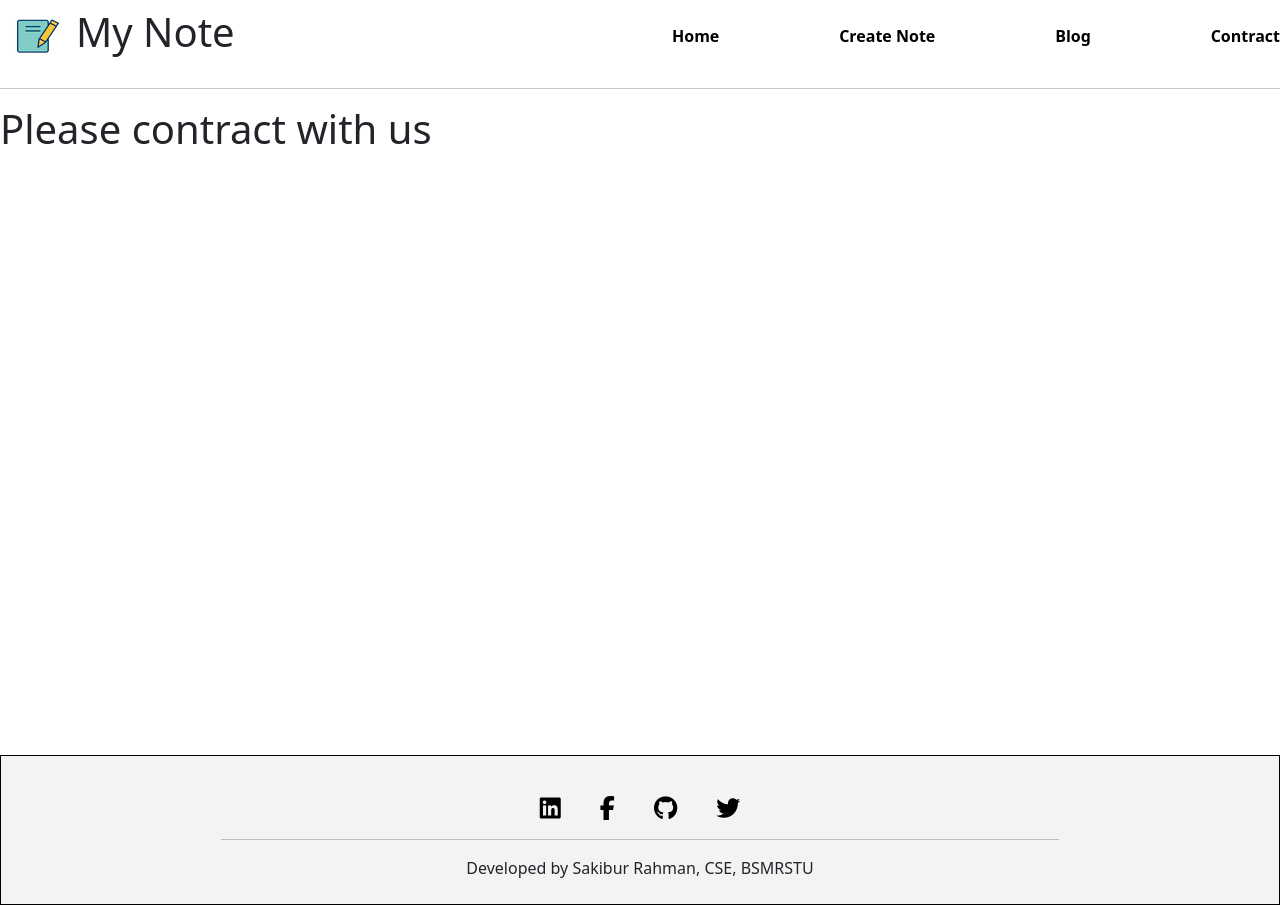
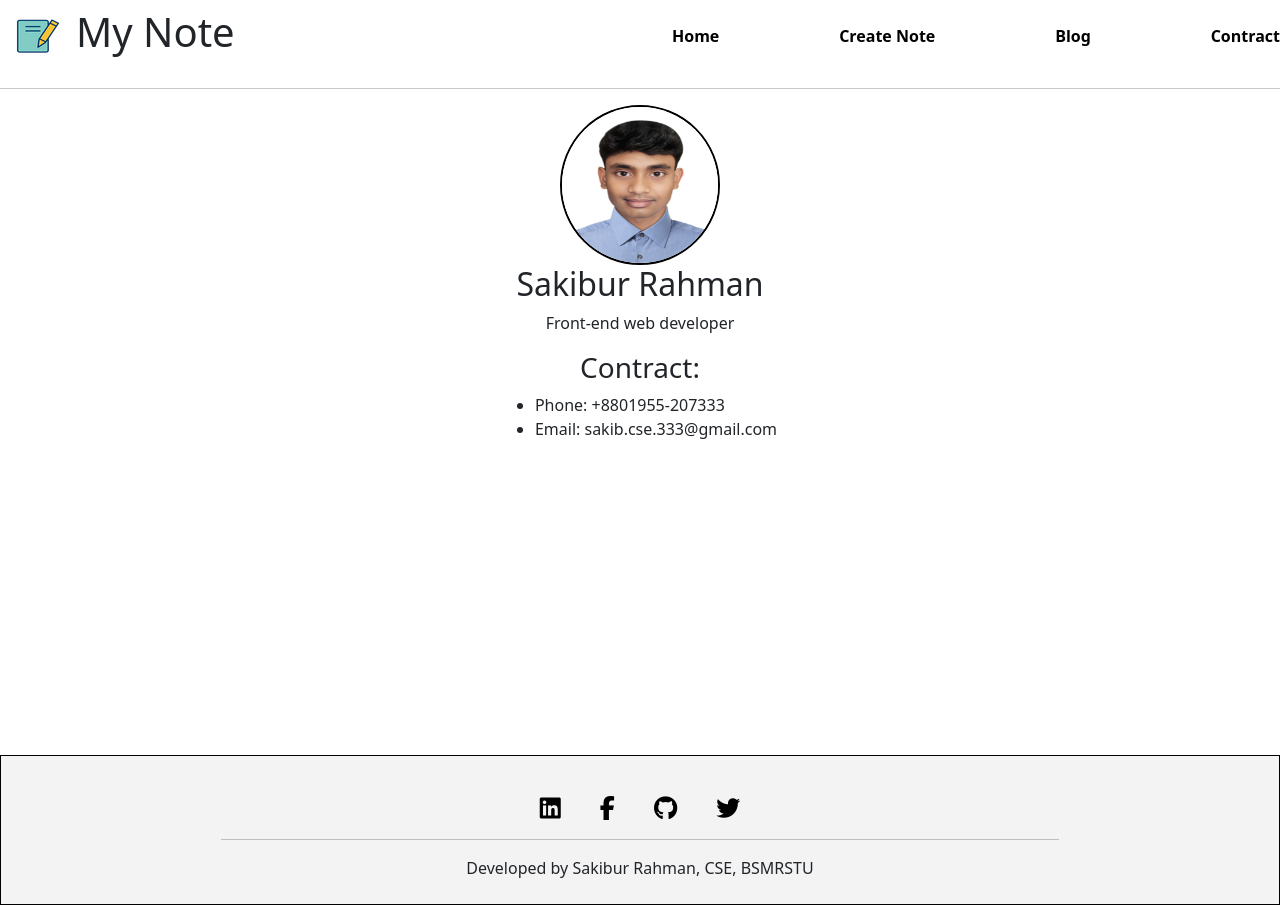
Before and after one commit to sakibur-rahman-333/my-note, a React (Create React App) app: page /contract in a window 1280 px wide. Built offline with nearby package versions, Linux system fonts and the light colour scheme.

Commit message:
Contract page updated

```diff
--- a/src/pages/contract/Contract.css
+++ b/src/pages/contract/Contract.css
@@ -0,0 +1,13 @@
+.contract-page {
+  display: flex;
+  flex-direction: column;
+  justify-content: space-around;
+  align-items: center;
+}
+
+.img-resize {
+  width: 10rem;
+  height: 10rem;
+  border-radius: 100%;
+  border: 2px solid #000;
+}
--- a/src/pages/contract/Contract.js
+++ b/src/pages/contract/Contract.js
@@ -1,8 +1,21 @@
 import React, { Component } from "react";
+import photo from "./resource/sakib.jpg";
+import "./Contract.css";
 
 class Contract extends Component {
   render() {
-    return <h1>Please contract with us</h1>;
+    return (
+      <div className="contract-page">
+        <img className="img-resize" src={photo} alt="Sakib" />
+        <h2>Sakibur Rahman</h2>
+        <p>Front-end web developer</p>
+        <h3>Contract:</h3>
+        <ul>
+          <li>Phone: +8801955-207333</li>
+          <li>Email: sakib.cse.333@gmail.com</li>
+        </ul>
+      </div>
+    );
   }
 }
 
```
Also changed, not shown: src/pages/contract/resource/sakib.jpg (added).
